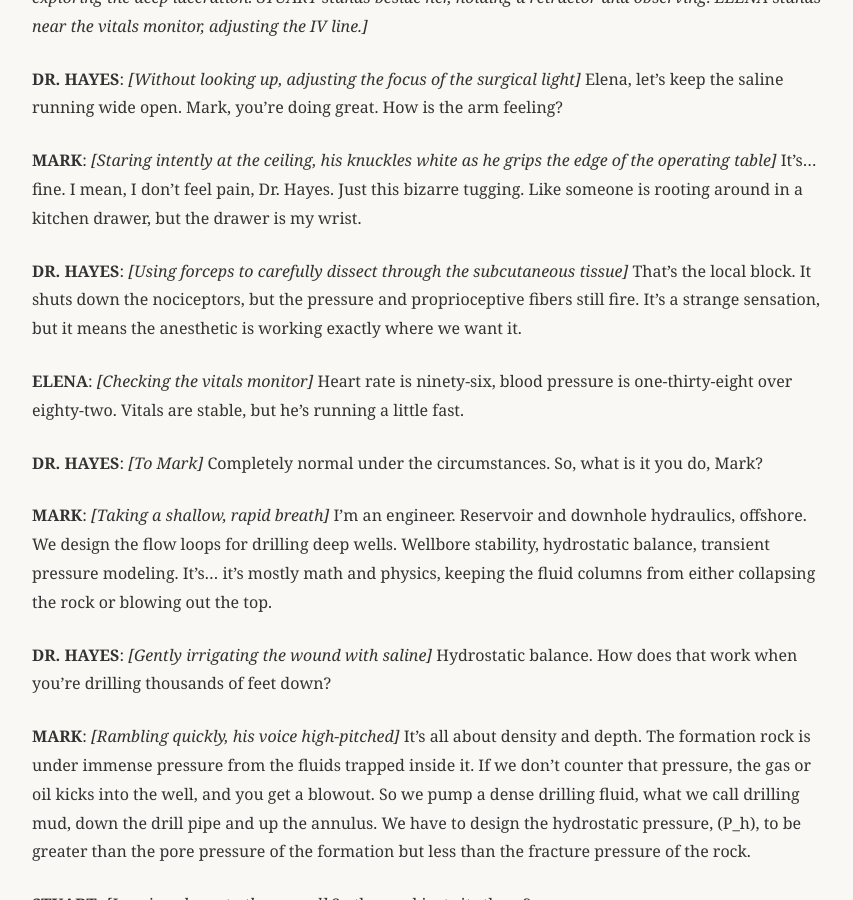
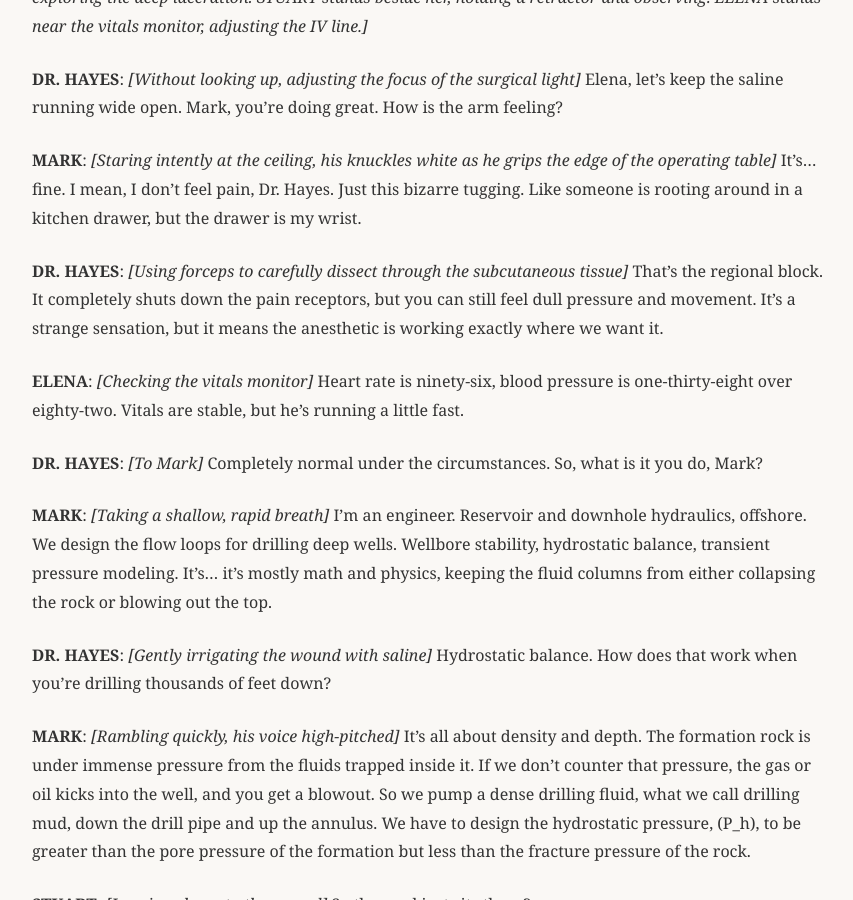
Before and after one commit to jmalicki/pulses-and-pathways, a Jekyll site: the page built from index.md, in a window 1280 px wide and 900 px high, scrolled down 2145 px. Shown: the whole window, without its empty margins (208-1061 px from the left). Built offline with Jekyll 4.4.1, drawn with Linux system fonts in a browser that asks for light colours.

Commit message:
Remove unnecessary medical jargon about nociceptors

```diff
--- a/index.md
+++ b/index.md
@@ -35,7 +35,7 @@ This project is dedicated to the Reddit user [enquicity](https://www.reddit.com/
 
 **MARK**: *[Staring intently at the ceiling, his knuckles white as he grips the edge of the operating table]* It's... fine. I mean, I don't feel pain, Dr. Hayes. Just this bizarre tugging. Like someone is rooting around in a kitchen drawer, but the drawer is my wrist.
 
-**DR. HAYES**: *[Using forceps to carefully dissect through the subcutaneous tissue]* That's the local block. It shuts down the nociceptors, but the pressure and proprioceptive fibers still fire. It's a strange sensation, but it means the anesthetic is working exactly where we want it.
+**DR. HAYES**: *[Using forceps to carefully dissect through the subcutaneous tissue]* That's the regional block. It completely shuts down the pain receptors, but you can still feel dull pressure and movement. It's a strange sensation, but it means the anesthetic is working exactly where we want it.
 
 **ELENA**: *[Checking the vitals monitor]* Heart rate is ninety-six, blood pressure is one-thirty-eight over eighty-two. Vitals are stable, but he's running a little fast.
 
```
Also changed, not shown: chapter_1_the_bedside_question.md (+1 -1 lines).
